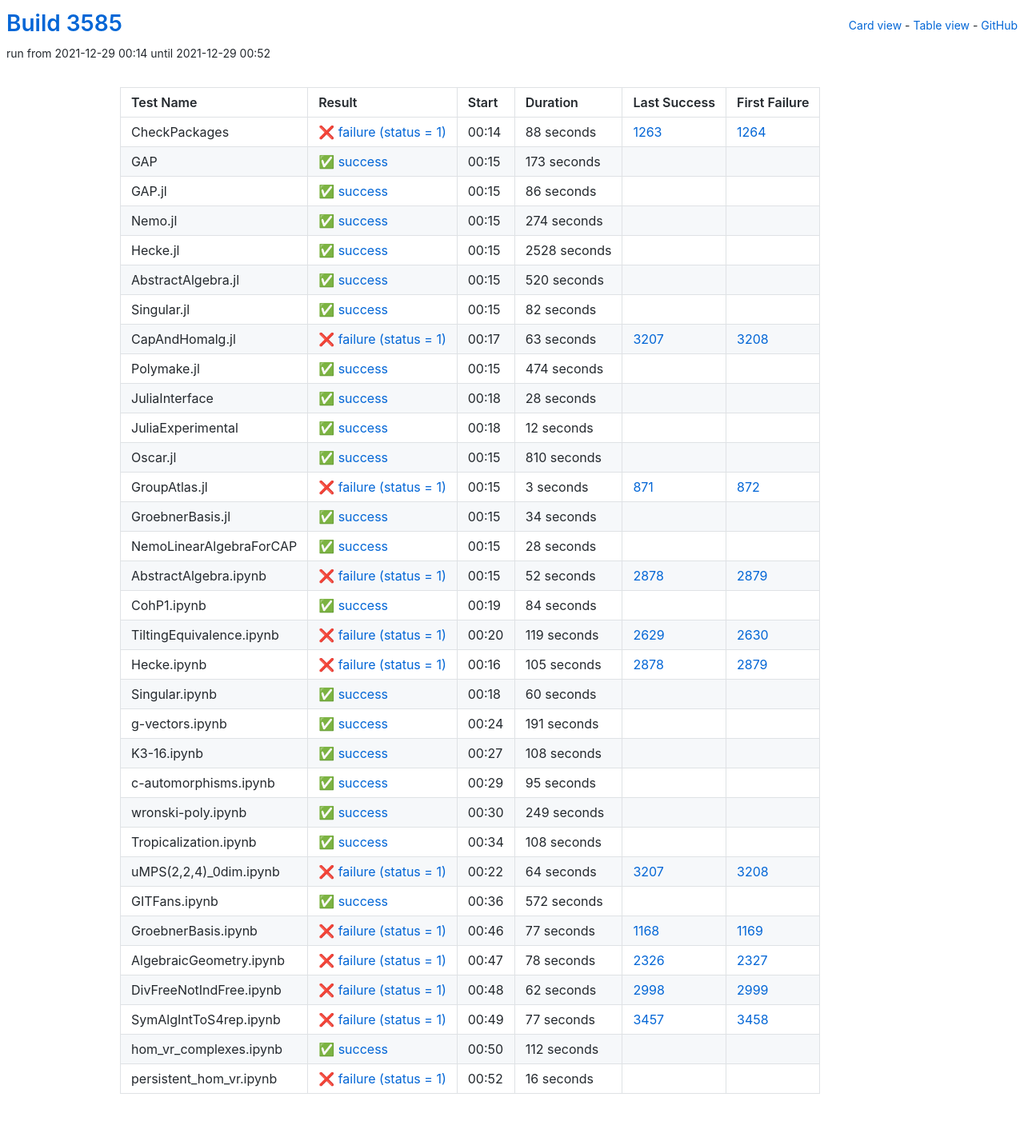
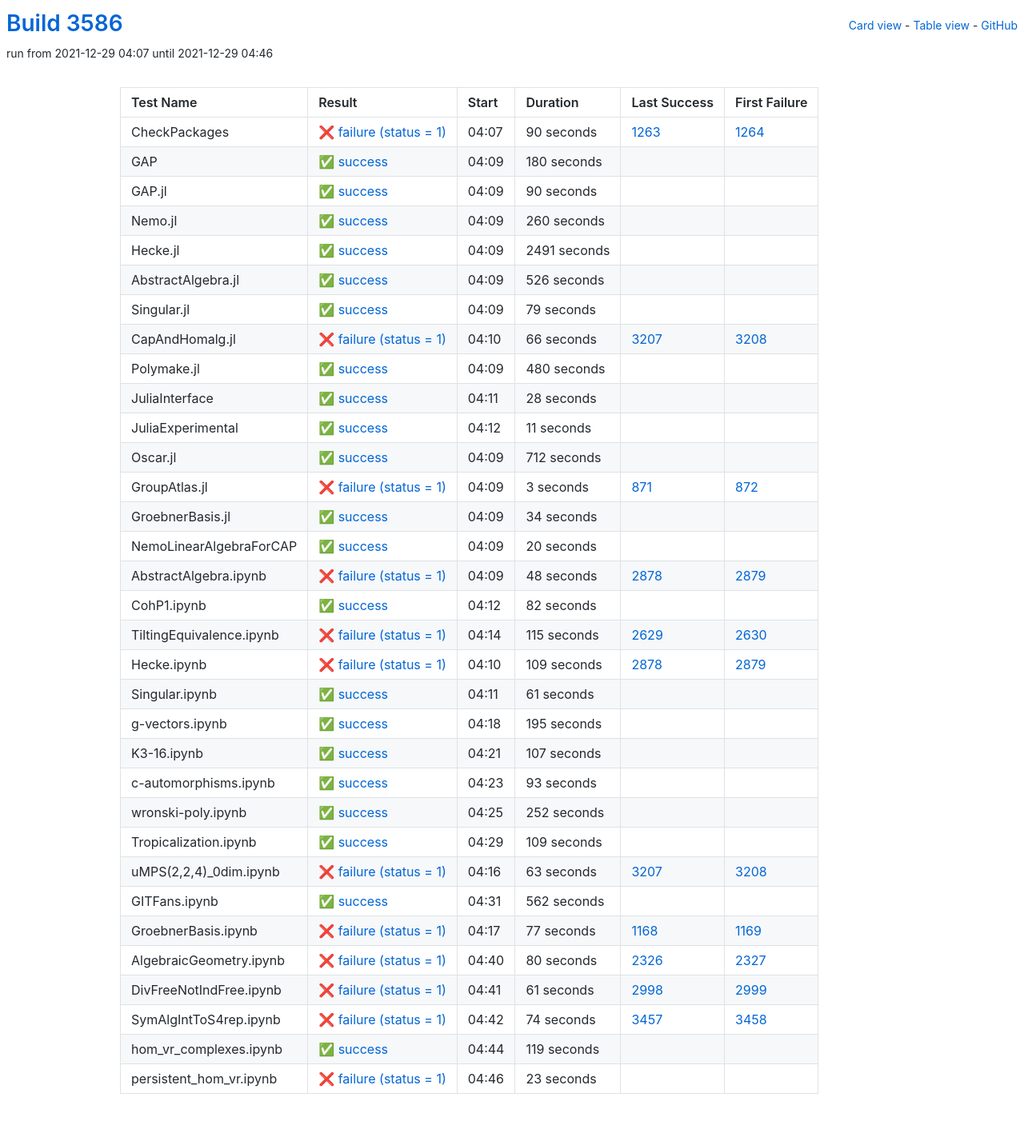
Before and after one commit to oscar-system/oscar-ci-status-stable, a Jekyll site: the page built from table.html, in a window 1280 px wide. Shown: the whole page at 80% size. Built offline with Jekyll 4.4.1, drawn with Linux system fonts in a browser that asks for light colours.

Commit message:
Build #3586

```diff
--- a/_data/ci.yml
+++ b/_data/ci.yml
@@ -1,6 +1,6 @@
 ---
-build: 3585
-build_url: https://oscarci.mathematik.uni-kl.de/job/oscar-stable/3585/
+build: 3586
+build_url: https://oscarci.mathematik.uni-kl.de/job/oscar-stable/3586/
 job: oscar-stable
 organization: oscar-system
 repo: oscar-ci-status-stable
@@ -8,116 +8,116 @@ repourl: https://github.com/oscar-system/oscar-ci-status-stable
 tests:
 - name: CheckPackages
   id: checkpackages
-  log: https://oscarci.mathematik.uni-kl.de/job/oscar-stable/3585/artifact/logs/build-3585/CheckPackages.log
-  start: 2021-12-29 00:14
+  log: https://oscarci.mathematik.uni-kl.de/job/oscar-stable/3586/artifact/logs/build-3586/CheckPackages.log
+  start: 2021-12-29 04:07
   success: false
   exitcode: 1
   status: failure
-  duration: 88
+  duration: 90
   last_success: 1263
   last_success_url: https://oscarci.mathematik.uni-kl.de/job/oscar-stable/1263/
   first_failure: 1264
   first_failure_url: https://oscarci.mathematik.uni-kl.de/job/oscar-stable/1264/
 - name: GAP
   id: gap
-  log: https://oscarci.mathematik.uni-kl.de/job/oscar-stable/3585/artifact/logs/build-3585/GAP.log
-  start: 2021-12-29 00:15
+  log: https://oscarci.mathematik.uni-kl.de/job/oscar-stable/3586/artifact/logs/build-3586/GAP.log
+  start: 2021-12-29 04:09
   success: true
   exitcode: 0
   status: success
-  duration: 173
+  duration: 180
   last_success: false
   last_success_url:
   first_failure: false
   first_failure_url:
 - name: GAP.jl
   id: gap-jl
-  log: https://oscarci.mathematik.uni-kl.de/job/oscar-stable/3585/artifact/logs/build-3585/GAP.jl.log
-  start: 2021-12-29 00:15
+  log: https://oscarci.mathematik.uni-kl.de/job/oscar-stable/3586/artifact/logs/build-3586/GAP.jl.log
+  start: 2021-12-29 04:09
   success: true
   exitcode: 0
   status: success
-  duration: 86
+  duration: 90
   last_success: false
   last_success_url:
   first_failure: false
   first_failure_url:
 - name: Nemo.jl
   id: nemo-jl
-  log: https://oscarci.mathematik.uni-kl.de/job/oscar-stable/3585/artifact/logs/build-3585/Nemo.jl.log
-  start: 2021-12-29 00:15
+  log: https://oscarci.mathematik.uni-kl.de/job/oscar-stable/3586/artifact/logs/build-3586/Nemo.jl.log
+  start: 2021-12-29 04:09
   success: true
   exitcode: 0
   status: success
-  duration: 274
+  duration: 260
   last_success: false
   last_success_url:
   first_failure: false
   first_failure_url:
 - name: Hecke.jl
   id: hecke-jl
-  log: https://oscarci.mathematik.uni-kl.de/job/oscar-stable/3585/artifact/logs/build-3585/Hecke.jl.log
-  start: 2021-12-29 00:15
+  log: https://oscarci.mathematik.uni-kl.de/job/oscar-stable/3586/artifact/logs/build-3586/Hecke.jl.log
+  start: 2021-12-29 04:09
   success: true
   exitcode: 0
   status: success
-  duration: 2528
+  duration: 2491
   last_success: false
   last_success_url:
   first_failure: false
   first_failure_url:
 - name: AbstractAlgebra.jl
   id: abstractalgebra-jl
-  log: https://oscarci.mathematik.uni-kl.de/job/oscar-stable/3585/artifact/logs/build-3585/AbstractAlgebra.jl.log
-  start: 2021-12-29 00:15
+  log: https://oscarci.mathematik.uni-kl.de/job/oscar-stable/3586/artifact/logs/build-3586/AbstractAlgebra.jl.log
+  start: 2021-12-29 04:09
   success: true
   exitcode: 0
   status: success
-  duration: 520
+  duration: 526
   last_success: false
   last_success_url:
   first_failure: false
   first_failure_url:
 - name: Singular.jl
   id: singular-jl
-  log: https://oscarci.mathematik.uni-kl.de/job/oscar-stable/3585/artifact/logs/build-3585/Singular.jl.log
-  start: 2021-12-29 00:15
+  log: https://oscarci.mathematik.uni-kl.de/job/oscar-stable/3586/artifact/logs/build-3586/Singular.jl.log
+  start: 2021-12-29 04:09
   success: true
   exitcode: 0
   status: success
-  duration: 82
+  duration: 79
   last_success: false
   last_success_url:
   first_failure: false
   first_failure_url:
 - name: CapAndHomalg.jl
   id: capandhomalg-jl
-  log: https://oscarci.mathematik.uni-kl.de/job/oscar-stable/3585/artifact/logs/build-3585/CapAndHomalg.jl.log
-  start: 2021-12-29 00:17
+  log: https://oscarci.mathematik.uni-kl.de/job/oscar-stable/3586/artifact/logs/build-3586/CapAndHomalg.jl.log
+  start: 2021-12-29 04:10
   success: false
   exitcode: 1
   status: failure
-  duration: 63
+  duration: 66
   last_success: 3207
   last_success_url: https://oscarci.mathematik.uni-kl.de/job/oscar-stable/3207/
   first_failure: 3208
   first_failure_url: https://oscarci.mathematik.uni-kl.de/job/oscar-stable/3208/
 - name: Polymake.jl
   id: polymake-jl
-  log: https://oscarci.mathematik.uni-kl.de/job/oscar-stable/3585/artifact/logs/build-3585/Polymake.jl.log
-  start: 2021-12-29 00:15
+  log: https://oscarci.mathematik.uni-kl.de/job/oscar-stable/3586/artifact/logs/build-3586/Polymake.jl.log
+  start: 2021-12-29 04:09
   success: true
   exitcode: 0
   status: success
-  duration: 474
+  duration: 480
   last_success: false
   last_success_url:
   first_failure: false
   first_failure_url:
 - name: JuliaInterface
   id: juliainterface
-  log: https://oscarci.mathematik.uni-kl.de/job/oscar-stable/3585/artifact/logs/build-3585/JuliaInterface.log
-  start: 2021-12-29 00:18
+  log: https://oscarci.mathematik.uni-kl.de/job/oscar-stable/3586/artifact/logs/build-3586/JuliaInterface.log
+  start: 2021-12-29 04:11
   success: true
   exitcode: 0
   status: success
@@ -128,32 +128,32 @@ tests:
   first_failure_url:
 - name: JuliaExperimental
   id: juliaexperimental
-  log: https://oscarci.mathematik.uni-kl.de/job/oscar-stable/3585/artifact/logs/build-3585/JuliaExperimental.log
-  start: 2021-12-29 00:18
+  log: https://oscarci.mathematik.uni-kl.de/job/oscar-stable/3586/artifact/logs/build-3586/JuliaExperimental.log
+  start: 2021-12-29 04:12
   success: true
   exitcode: 0
   status: success
-  duration: 12
+  duration: 11
   last_success: false
   last_success_url:
   first_failure: false
   first_failure_url:
 - name: Oscar.jl
   id: oscar-jl
-  log: https://oscarci.mathematik.uni-kl.de/job/oscar-stable/3585/artifact/logs/build-3585/Oscar.jl.log
-  start: 2021-12-29 00:15
+  log: https://oscarci.mathematik.uni-kl.de/job/oscar-stable/3586/artifact/logs/build-3586/Oscar.jl.log
+  start: 2021-12-29 04:09
   success: true
   exitcode: 0
   status: success
-  duration: 810
+  duration: 712
   last_success: false
   last_success_url:
   first_failure: false
   first_failure_url:
 - name: GroupAtlas.jl
   id: groupatlas-jl
-  log: https://oscarci.mathematik.uni-kl.de/job/oscar-stable/3585/artifact/logs/build-3585/GroupAtlas.jl.log
-  start: 2021-12-29 00:15
+  log: https://oscarci.mathematik.uni-kl.de/job/oscar-stable/3586/artifact/logs/build-3586/GroupAtlas.jl.log
+  start: 2021-12-29 04:09
   success: false
   exitcode: 1
   status: failure
@@ -164,8 +164,8 @@ tests:
   first_failure_url: https://oscarci.mathematik.uni-kl.de/job/oscar-stable/872/
 - name: GroebnerBasis.jl
   id: groebnerbasis-jl
-  log: https://oscarci.mathematik.uni-kl.de/job/oscar-stable/3585/artifact/logs/build-3585/GroebnerBasis.jl.log
-  start: 2021-12-29 00:15
+  log: https://oscarci.mathematik.uni-kl.de/job/oscar-stable/3586/artifact/logs/build-3586/GroebnerBasis.jl.log
+  start: 2021-12-29 04:09
   success: true
   exitcode: 0
   status: success
@@ -176,164 +176,164 @@ tests:
   first_failure_url:
 - name: NemoLinearAlgebraForCAP
   id: nemolinearalgebraforcap
-  log: https://oscarci.mathematik.uni-kl.de/job/oscar-stable/3585/artifact/logs/build-3585/NemoLinearAlgebraForCAP.log
-  start: 2021-12-29 00:15
+  log: https://oscarci.mathematik.uni-kl.de/job/oscar-stable/3586/artifact/logs/build-3586/NemoLinearAlgebraForCAP.log
+  start: 2021-12-29 04:09
   success: true
   exitcode: 0
   status: success
-  duration: 28
+  duration: 20
   last_success: false
   last_success_url:
   first_failure: false
   first_failure_url:
 - name: AbstractAlgebra.ipynb
   id: abstractalgebra-ipynb
-  log: https://oscarci.mathematik.uni-kl.de/job/oscar-stable/3585/artifact/logs/build-3585/AbstractAlgebra.ipynb.log
-  start: 2021-12-29 00:15
+  log: https://oscarci.mathematik.uni-kl.de/job/oscar-stable/3586/artifact/logs/build-3586/AbstractAlgebra.ipynb.log
+  start: 2021-12-29 04:09
   success: false
   exitcode: 1
   status: failure
-  duration: 52
+  duration: 48
   last_success: 2878
   last_success_url: https://oscarci.mathematik.uni-kl.de/job/oscar-stable/2878/
   first_failure: 2879
   first_failure_url: https://oscarci.mathematik.uni-kl.de/job/oscar-stable/2879/
 - name: CohP1.ipynb
   id: cohp1-ipynb
-  log: https://oscarci.mathematik.uni-kl.de/job/oscar-stable/3585/artifact/logs/build-3585/CohP1.ipynb.log
-  start: 2021-12-29 00:19
+  log: https://oscarci.mathematik.uni-kl.de/job/oscar-stable/3586/artifact/logs/build-3586/CohP1.ipynb.log
+  start: 2021-12-29 04:12
   success: true
   exitcode: 0
   status: success
-  duration: 84
+  duration: 82
   last_success: false
   last_success_url:
   first_failure: false
   first_failure_url:
 - name: TiltingEquivalence.ipynb
   id: tiltingequivalence-ipynb
-  log: https://oscarci.mathematik.uni-kl.de/job/oscar-stable/3585/artifact/logs/build-3585/TiltingEquivalence.ipynb.log
-  start: 2021-12-29 00:20
+  log: https://oscarci.mathematik.uni-kl.de/job/oscar-stable/3586/artifact/logs/build-3586/TiltingEquivalence.ipynb.log
+  start: 2021-12-29 04:14
   success: false
   exitcode: 1
   status: failure
-  duration: 119
+  duration: 115
   last_success: 2629
   last_success_url: https://oscarci.mathematik.uni-kl.de/job/oscar-stable/2629/
   first_failure: 2630
   first_failure_url: https://oscarci.mathematik.uni-kl.de/job/oscar-stable/2630/
 - name: Hecke.ipynb
   id: hecke-ipynb
-  log: https://oscarci.mathematik.uni-kl.de/job/oscar-stable/3585/artifact/logs/build-3585/Hecke.ipynb.log
-  start: 2021-12-29 00:16
+  log: https://oscarci.mathematik.uni-kl.de/job/oscar-stable/3586/artifact/logs/build-3586/Hecke.ipynb.log
+  start: 2021-12-29 04:10
   success: false
   exitcode: 1
   status: failure
-  duration: 105
+  duration: 109
   last_success: 2878
   last_success_url: https://oscarci.mathematik.uni-kl.de/job/oscar-stable/2878/
   first_failure: 2879
   first_failure_url: https://oscarci.mathematik.uni-kl.de/job/oscar-stable/2879/
 - name: Singular.ipynb
   id: singular-ipynb
-  log: https://oscarci.mathematik.uni-kl.de/job/oscar-stable/3585/artifact/logs/build-3585/Singular.ipynb.log
-  start: 2021-12-29 00:18
+  log: https://oscarci.mathematik.uni-kl.de/job/oscar-stable/3586/artifact/logs/build-3586/Singular.ipynb.log
+  start: 2021-12-29 04:11
   success: true
   exitcode: 0
   status: success
-  duration: 60
+  duration: 61
   last_success: false
   last_success_url:
   first_failure: false
   first_failure_url:
 - name: g-vectors.ipynb
   id: g-vectors-ipynb
-  log: https://oscarci.mathematik.uni-kl.de/job/oscar-stable/3585/artifact/logs/build-3585/g-vectors.ipynb.log
-  start: 2021-12-29 00:24
+  log: https://oscarci.mathematik.uni-kl.de/job/oscar-stable/3586/artifact/logs/build-3586/g-vectors.ipynb.log
+  start: 2021-12-29 04:18
   success: true
   exitcode: 0
   status: success
-  duration: 191
+  duration: 195
   last_success: false
   last_success_url:
   first_failure: false
   first_failure_url:
 - name: K3-16.ipynb
   id: k3-16-ipynb
-  log: https://oscarci.mathematik.uni-kl.de/job/oscar-stable/3585/artifact/logs/build-3585/K3-16.ipynb.log
-  start: 2021-12-29 00:27
+  log: https://oscarci.mathematik.uni-kl.de/job/oscar-stable/3586/artifact/logs/build-3586/K3-16.ipynb.log
+  start: 2021-12-29 04:21
   success: true
   exitcode: 0
   status: success
-  duration: 108
+  duration: 107
   last_success: false
   last_success_url:
   first_failure: false
   first_failure_url:
 - name: c-automorphisms.ipynb
   id: c-automorphisms-ipynb
-  log: https://oscarci.mathematik.uni-kl.de/job/oscar-stable/3585/artifact/logs/build-3585/c-automorphisms.ipynb.log
-  start: 2021-12-29 00:29
+  log: https://oscarci.mathematik.uni-kl.de/job/oscar-stable/3586/artifact/logs/build-3586/c-automorphisms.ipynb.log
+  start: 2021-12-29 04:23
   success: true
   exitcode: 0
   status: success
-  duration: 95
+  duration: 93
   last_success: false
   last_success_url:
   first_failure: false
   first_failure_url:
 - name: wronski-poly.ipynb
   id: wronski-poly-ipynb
-  log: https://oscarci.mathematik.uni-kl.de/job/oscar-stable/3585/artifact/logs/build-3585/wronski-poly.ipynb.log
-  start: 2021-12-29 00:30
+  log: https://oscarci.mathematik.uni-kl.de/job/oscar-stable/3586/artifact/logs/build-3586/wronski-poly.ipynb.log
+  start: 2021-12-29 04:25
   success: true
   exitcode: 0
   status: success
-  duration: 249
+  duration: 252
   last_success: false
   last_success_url:
   first_failure: false
   first_failure_url:
 - name: Tropicalization.ipynb
   id: tropicalization-ipynb
-  log: https://oscarci.mathematik.uni-kl.de/job/oscar-stable/3585/artifact/logs/build-3585/Tropicalization.ipynb.log
-  start: 2021-12-29 00:34
+  log: https://oscarci.mathematik.uni-kl.de/job/oscar-stable/3586/artifact/logs/build-3586/Tropicalization.ipynb.log
+  start: 2021-12-29 04:29
   success: true
   exitcode: 0
   status: success
-  duration: 108
+  duration: 109
   last_success: false
   last_success_url:
   first_failure: false
   first_failure_url:
 - name: uMPS(2,2,4)_0dim.ipynb
   id: umps-2-2-4-0dim-ipynb
-  log: https://oscarci.mathematik.uni-kl.de/job/oscar-stable/3585/artifact/logs/build-3585/uMPS-2-2-4-_0dim.ipynb.log
-  start: 2021-12-29 00:22
+  log: https://oscarci.mathematik.uni-kl.de/job/oscar-stable/3586/artifact/logs/build-3586/uMPS-2-2-4-_0dim.ipynb.log
+  start: 2021-12-29 04:16
   success: false
   exitcode: 1
   status: failure
-  duration: 64
+  duration: 63
   last_success: 3207
   last_success_url: https://oscarci.mathematik.uni-kl.de/job/oscar-stable/3207/
   first_failure: 3208
   first_failure_url: https://oscarci.mathematik.uni-kl.de/job/oscar-stable/3208/
 - name: GITFans.ipynb
   id: gitfans-ipynb
-  log: https://oscarci.mathematik.uni-kl.de/job/oscar-stable/3585/artifact/logs/build-3585/GITFans.ipynb.log
-  start: 2021-12-29 00:36
+  log: https://oscarci.mathematik.uni-kl.de/job/oscar-stable/3586/artifact/logs/build-3586/GITFans.ipynb.log
+  start: 2021-12-29 04:31
   success: true
   exitcode: 0
   status: success
-  duration: 572
+  duration: 562
   last_success: false
   last_success_url:
   first_failure: false
   first_failure_url:
 - name: GroebnerBasis.ipynb
   id: groebnerbasis-ipynb
-  log: https://oscarci.mathematik.uni-kl.de/job/oscar-stable/3585/artifact/logs/build-3585/GroebnerBasis.ipynb.log
-  start: 2021-12-29 00:46
+  log: https://oscarci.mathematik.uni-kl.de/job/oscar-stable/3586/artifact/logs/build-3586/GroebnerBasis.ipynb.log
+  start: 2021-12-29 04:17
   success: false
   exitcode: 1
   status: failure
@@ -344,60 +344,60 @@ tests:
   first_failure_url: https://oscarci.mathematik.uni-kl.de/job/oscar-stable/1169/
 - name: AlgebraicGeometry.ipynb
   id: algebraicgeometry-ipynb
-  log: https://oscarci.mathematik.uni-kl.de/job/oscar-stable/3585/artifact/logs/build-3585/AlgebraicGeometry.ipynb.log
-  start: 2021-12-29 00:47
+  log: https://oscarci.mathematik.uni-kl.de/job/oscar-stable/3586/artifact/logs/build-3586/AlgebraicGeometry.ipynb.log
+  start: 2021-12-29 04:40
   success: false
   exitcode: 1
   status: failure
-  duration: 78
+  duration: 80
   last_success: 2326
   last_success_url: https://oscarci.mathematik.uni-kl.de/job/oscar-stable/2326/
   first_failure: 2327
   first_failure_url: https://oscarci.mathematik.uni-kl.de/job/oscar-stable/2327/
 - name: DivFreeNotIndFree.ipynb
   id: divfreenotindfree-ipynb
-  log: https://oscarci.mathematik.uni-kl.de/job/oscar-stable/3585/artifact/logs/build-3585/DivFreeNotIndFree.ipynb.log
-  start: 2021-12-29 00:48
+  log: https://oscarci.mathematik.uni-kl.de/job/oscar-stable/3586/artifact/logs/build-3586/DivFreeNotIndFree.ipynb.log
+  start: 2021-12-29 04:41
   success: false
   exitcode: 1
   status: failure
-  duration: 62
+  duration: 61
   last_success: 2998
   last_success_url: https://oscarci.mathematik.uni-kl.de/job/oscar-stable/2998/
   first_failure: 2999
   first_failure_url: https://oscarci.mathematik.uni-kl.de/job/oscar-stable/2999/
 - name: SymAlgIntToS4rep.ipynb
   id: symalginttos4rep-ipynb
-  log: https://oscarci.mathematik.uni-kl.de/job/oscar-stable/3585/artifact/logs/build-3585/SymAlgIntToS4rep.ipynb.log
-  start: 2021-12-29 00:49
+  log: https://oscarci.mathematik.uni-kl.de/job/oscar-stable/3586/artifact/logs/build-3586/SymAlgIntToS4rep.ipynb.log
+  start: 2021-12-29 04:42
   success: false
   exitcode: 1
   status: failure
-  duration: 77
+  duration: 74
   last_success: 3457
   last_success_url: https://oscarci.mathematik.uni-kl.de/job/oscar-stable/3457/
   first_failure: 3458
   first_failure_url: https://oscarci.mathematik.uni-kl.de/job/oscar-stable/3458/
 - name: hom_vr_complexes.ipynb
   id: hom-vr-complexes-ipynb
-  log: https://oscarci.mathematik.uni-kl.de/job/oscar-stable/3585/artifact/logs/build-3585/hom_vr_complexes.ipynb.log
-  start: 2021-12-29 00:50
+  log: https://oscarci.mathematik.uni-kl.de/job/oscar-stable/3586/artifact/logs/build-3586/hom_vr_complexes.ipynb.log
+  start: 2021-12-29 04:44
   success: true
   exitcode: 0
   status: success
-  duration: 112
+  duration: 119
   last_success: false
   last_success_url:
   first_failure: false
   first_failure_url:
 - name: persistent_hom_vr.ipynb
   id: persistent-hom-vr-ipynb
-  log: https://oscarci.mathematik.uni-kl.de/job/oscar-stable/3585/artifact/logs/build-3585/persistent_hom_vr.ipynb.log
-  start: 2021-12-29 00:52
+  log: https://oscarci.mathematik.uni-kl.de/job/oscar-stable/3586/artifact/logs/build-3586/persistent_hom_vr.ipynb.log
+  start: 2021-12-29 04:46
   success: false
   exitcode: 1
   status: failure
-  duration: 16
+  duration: 23
   last_success: false
   last_success_url:
   first_failure: false
```
Also changed, not shown: README.md.
